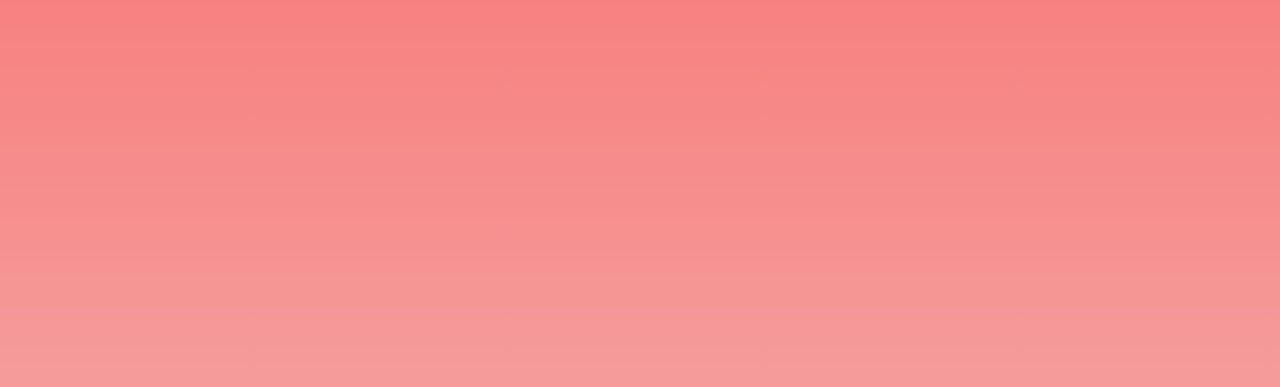
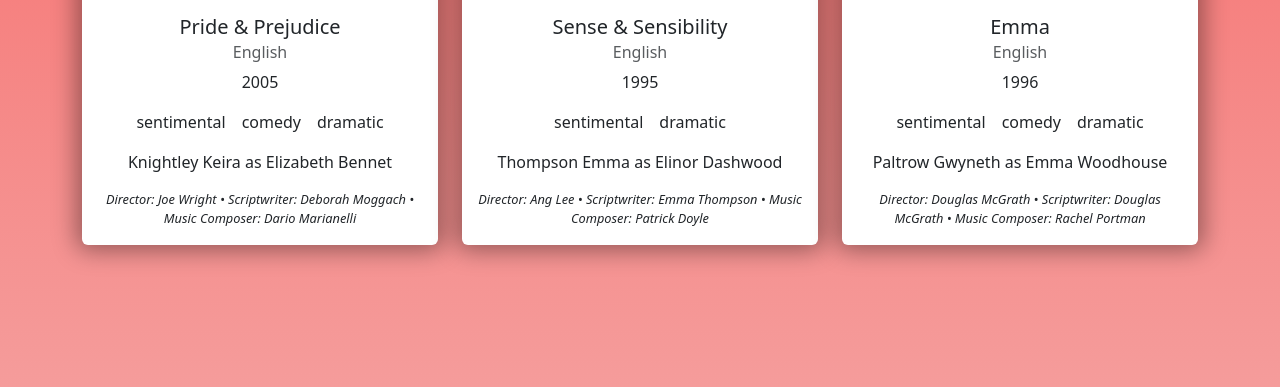
Before and after one commit to BeatriceRocchi/php-oop-1, a PHP site: page / in a window 1280 px wide. Shown: the part 461-848 px from the top of the page. Run offline with PHP 8.4, Linux system fonts and the light colour scheme.

Commit message:
[add] 'Actor' class, [add] db and [refine] layout

```diff
--- /dev/null
+++ b/Models/Actor.php
@@ -0,0 +1,20 @@
+<?php
+
+class Actor
+{
+  public $name;
+  public $surname;
+  public $role;
+
+  public function __construct(string $_name, string $_surname, string $_role)
+  {
+    $this->name = $_name;
+    $this->surname = $_surname;
+    $this->role = $_role;
+  }
+
+  public function getActorInfo()
+  {
+    echo "$this->surname $this->name as $this->role";
+  }
+}
--- a/Models/Movie.php
+++ b/Models/Movie.php
@@ -1,4 +1,6 @@
 <?php
+
+require_once __DIR__ . '/Actor.php';
 
 class Movie
 {
@@ -6,19 +8,22 @@ class Movie
   public $lang = 'English';
   public $year;
   public $genres;
+  public $image;
   public $director;
   public $scriptwriter;
   public $musiccomposer;
+  public $actor;
 
-
-  public function __construct(string $_title, int $_year, array $_genres, string $_director, string $_scriptwriter, string $_musiccomposer)
+  public function __construct(string $_title, int $_year, array $_genres, string $_image, string $_director, string $_scriptwriter, string $_musiccomposer, Actor $_actor)
   {
     $this->title = $_title;
     $this->year = $_year;
     $this->genres = $_genres;
+    $this->image = $_image;
     $this->director = $_director;
     $this->scriptwriter = $_scriptwriter;
     $this->musiccomposer = $_musiccomposer;
+    $this->actor = $_actor;
   }
 
   public function getMovieInfo()
--- a/db.php
+++ b/db.php
@@ -2,9 +2,12 @@
 
 //Import files
 require_once __DIR__ . '/Models/Movie.php';
+require_once __DIR__ . '/Models/Actor.php';
 
 $moviesList = [
-  $PrideAndPrejudice = new Movie('Pride & Prejudice', 2005, ['sentimental', 'comedy', 'dramatic'], 'Joe Wright', 'Deborah Moggach', 'Dario Marianelli'),
+  $PrideAndPrejudice = new Movie('Pride & Prejudice', 2005, ['sentimental', 'comedy', 'dramatic'], 'https://www.telefilm-central.org/wp-content/uploads/2018/12/orgoglio-e-giudizio-2005-curiosit%C3%A0-cover.png', 'Joe Wright', 'Deborah Moggach', 'Dario Marianelli', new Actor('Keira', 'Knightley', 'Elizabeth Bennet')),
 
-  $SenseAndSensibility = new Movie('Sense & Sensibility', 1995, ['sentimental', 'dramatic'], 'Ang Lee', 'Emma Thompson', 'Patrick Doyle')
+  $SenseAndSensibility = new Movie('Sense & Sensibility', 1995, ['sentimental', 'dramatic'], 'https://api.new-longtake.sq.biz/storage/assets/covers/1995/ragione-e-sentimento-5d247bd5309d4.jpg', 'Ang Lee', 'Emma Thompson', 'Patrick Doyle', new Actor('Emma', 'Thompson', 'Elinor Dashwood')),
+
+  $Emma = new Movie('Emma', 1996, ['sentimental', 'comedy', 'dramatic'], 'https://www.blogo.it/app/uploads/sites/3/2019/03/mv5bnmvlnjy3ntutyje5mc00odq1lwfkmmmtmzy2y2qwztdlnmq1xkeyxkfqcgdeqxvyntqxmtixmtk-v1.jpg', 'Douglas McGrath', 'Douglas McGrath', 'Rachel Portman', new Actor('Gwyneth', 'Paltrow', 'Emma Woodhouse')),
 ];
--- a/index.php
+++ b/index.php
@@ -26,10 +26,11 @@ require_once __DIR__ . '/db.php';
   <h1 class="text-center my-5">Jane Austen movies</h1>
 
   <div class="container">
-    <div class="row row-cols-2">
+    <div class="row row-cols-3">
       <?php foreach ($moviesList as $movie) : ?>
-        <div class="col">
-          <div class="card">
+        <div class="col my-3">
+          <div class="card card-custom">
+            <img src="<?php echo $movie->image ?>" class="card-img-top img-custom" alt="<?php echo $movie->title ?>">
             <div class="card-body text-center">
               <h5 class="card-title"><?php echo $movie->title ?></h5>
               <h6 class="card-subtitle mb-2 text-body-secondary"><?php echo $movie->lang ?></h6>
@@ -40,6 +41,8 @@ require_once __DIR__ . '/db.php';
                   <li class="mx-2"><?php echo $genre ?></li>
                 <?php endforeach; ?>
               </ul>
+
+              <p class="card-text"><?php $movie->actor->getActorInfo() ?></p>
 
               <p class="card-text fst-italic info-custom"><?php $movie->getMovieInfo() ?></p>
             </div>
--- a/style/style.css
+++ b/style/style.css
@@ -9,6 +9,21 @@ ul {
   padding-left: 0;
 }
 
+.card-custom {
+  border: none;
+  box-shadow: 0 0 25px 5px rgba(0, 0, 0, 0.4);
+}
+
+.card-custom:hover {
+  box-shadow: 0 0 10px rgba(0, 0, 0, 0.4);
+  cursor: pointer;
+}
+
 .info-custom {
   font-size: 0.8rem;
 }
+
+.img-custom {
+  height: 300px;
+  object-fit: cover;
+}
```
Also changed, not shown: pride&pred.jpg (added).
